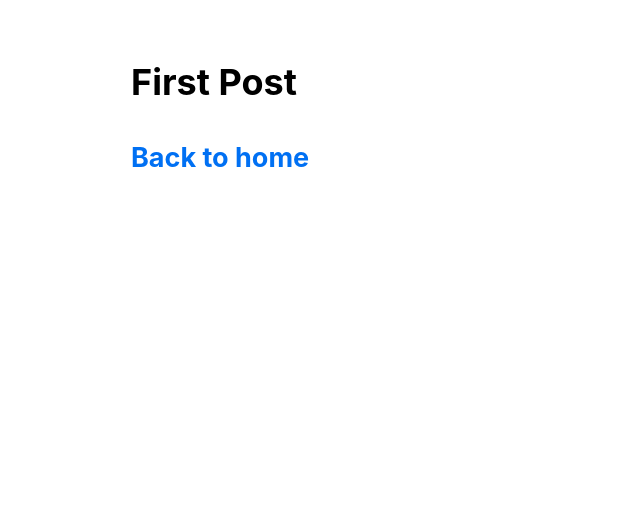
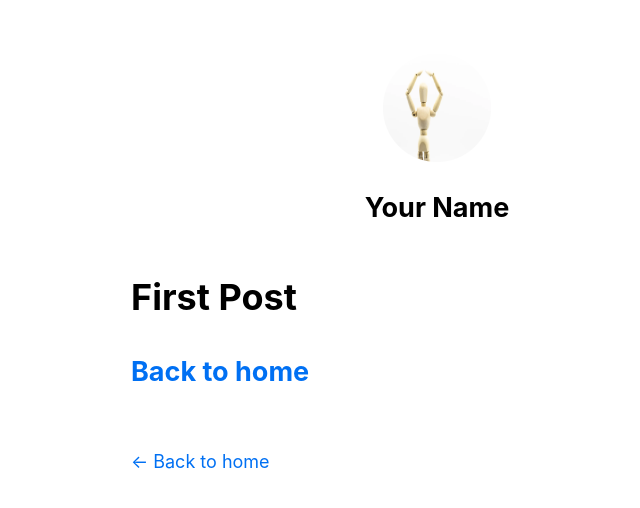
Before and after one commit to domi10momo/Next-torahack, a Next.js app: page /posts/first-post in a window 1280 px wide. Shown: the top 508 px of the page, without its empty margins (203-843 px from the left). Built offline with nearby package versions, Linux system fonts and the light colour scheme.

Commit message:
プロフィール画像の表示

```diff
--- a/components/layout.js
+++ b/components/layout.js
@@ -1,5 +1,73 @@
+import Head from "next/head";
+import Image from "next/image";
 import styles from "./layout.module.css";
+import utilStyles from "../styles/utils.module.css";
+import Link from "next/link";
 
-export default function Layout({ children }) {
-  return <div className={styles.container}>{children}</div>;
+const name = "Your Name";
+export const siteTitle = "Next.js Sample Website";
+
+export default function Layout({ children, home }) {
+  return (
+    <div className={styles.container}>
+      <Head>
+        <link rel="icon" href="/favicon.ico" />
+        <meta
+          name="description"
+          content="Learn how to build a personal website using Next.js"
+        />
+        <meta
+          property="og:image"
+          content={`https://og-image.vercel.app/${encodeURI(
+            siteTitle
+          )}.png?theme=light&md=0&fontSize=75px&images=https%3A%2F%2Fassets.vercel.com%2Fimage%2Fupload%2Ffront%2Fassets%2Fdesign%2Fnextjs-black-logo.svg`}
+        />
+        <meta name="og:title" content={siteTitle} />
+        <meta name="twitter:card" content="summary_large_image" />
+      </Head>
+      <header className={styles.header}>
+        {home ? (
+          <>
+            <Image
+              priority
+              src="/images/profile.jpg"
+              className={utilStyles.borderCircle}
+              height={144}
+              width={144}
+              alt={name}
+            />
+            <h1 className={utilStyles.heading2Xl}>{name}</h1>
+          </>
+        ) : (
+          <>
+            <Link href="/">
+              <a>
+                <Image
+                  priority
+                  src="/images/profile.jpg"
+                  className={utilStyles.borderCircle}
+                  height={108}
+                  width={108}
+                  alt={name}
+                />
+              </a>
+            </Link>
+            <h2 className={utilStyles.headingLg}>
+              <Link href="/">
+                <a className={utilStyles.colorInherit}>{name}</a>
+              </Link>
+            </h2>
+          </>
+        )}
+      </header>
+      <main>{children}</main>
+      {!home && (
+        <div className={styles.backToHome}>
+          <Link href="/">
+            <a>← Back to home</a>
+          </Link>
+        </div>
+      )}
+    </div>
+  );
 }
--- a/components/layout.module.css
+++ b/components/layout.module.css
@@ -3,3 +3,13 @@
   padding: 0 1rem;
   margin: 3rem auto 6rem;
 }
+
+.header {
+  display: flex;
+  flex-direction: column;
+  align-items: center;
+}
+
+.backToHome {
+  margin: 3rem 0 0;
+}
--- /dev/null
+++ b/styles/utils.module.css
@@ -0,0 +1,52 @@
+.heading2Xl {
+  font-size: 2.5rem;
+  line-height: 1.2;
+  font-weight: 800;
+  letter-spacing: -0.05rem;
+  margin: 1rem 0;
+}
+
+.headingXl {
+  font-size: 2rem;
+  line-height: 1.3;
+  font-weight: 800;
+  letter-spacing: -0.05rem;
+  margin: 1rem 0;
+}
+
+.headingLg {
+  font-size: 1.5rem;
+  line-height: 1.4;
+  margin: 1rem 0;
+}
+
+.headingMd {
+  font-size: 1.2rem;
+  line-height: 1.5;
+}
+
+.borderCircle {
+  border-radius: 9999px;
+}
+
+.colorInherit {
+  color: inherit;
+}
+
+.padding1px {
+  padding-top: 1px;
+}
+
+.list {
+  list-style: none;
+  padding: 0;
+  margin: 0;
+}
+
+.listItem {
+  margin: 0 0 1.25rem;
+}
+
+.lightText {
+  color: #666;
+}
```
Also changed, not shown: public/images/profile.jpg (added).
